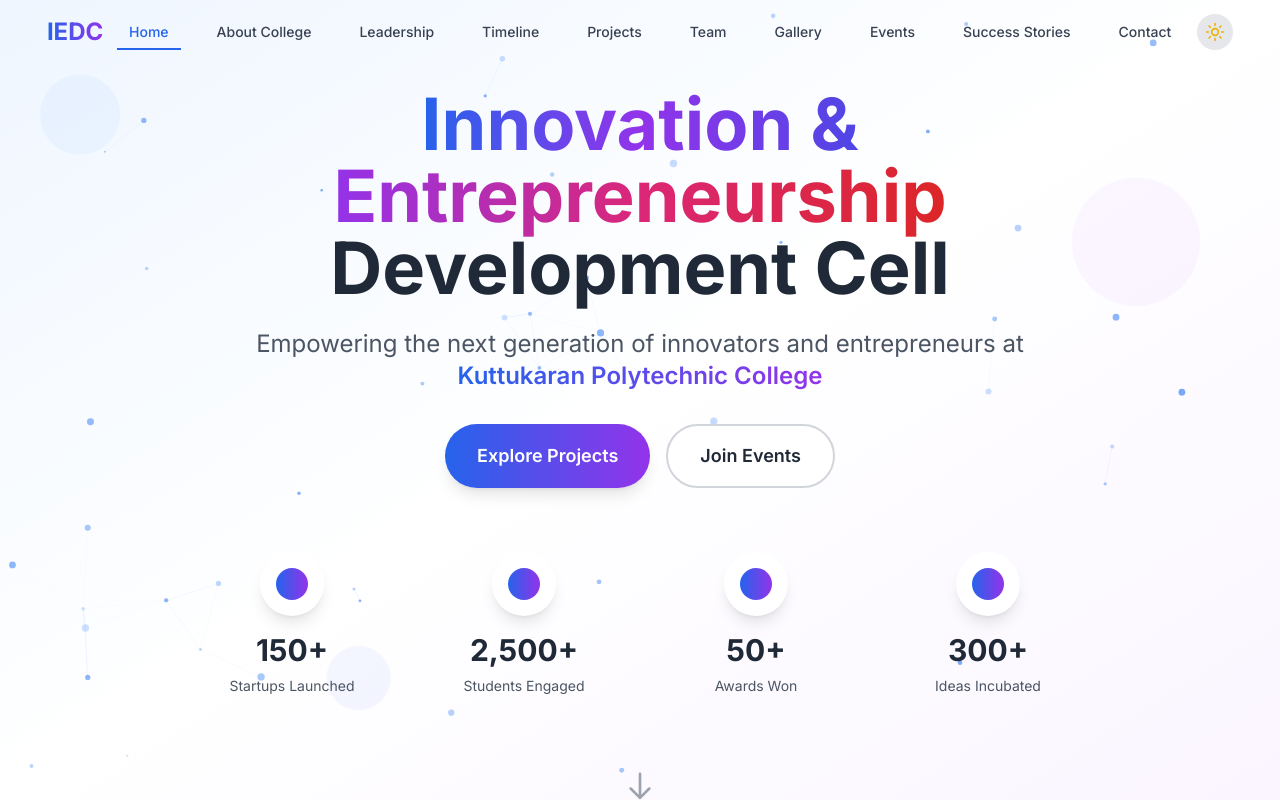
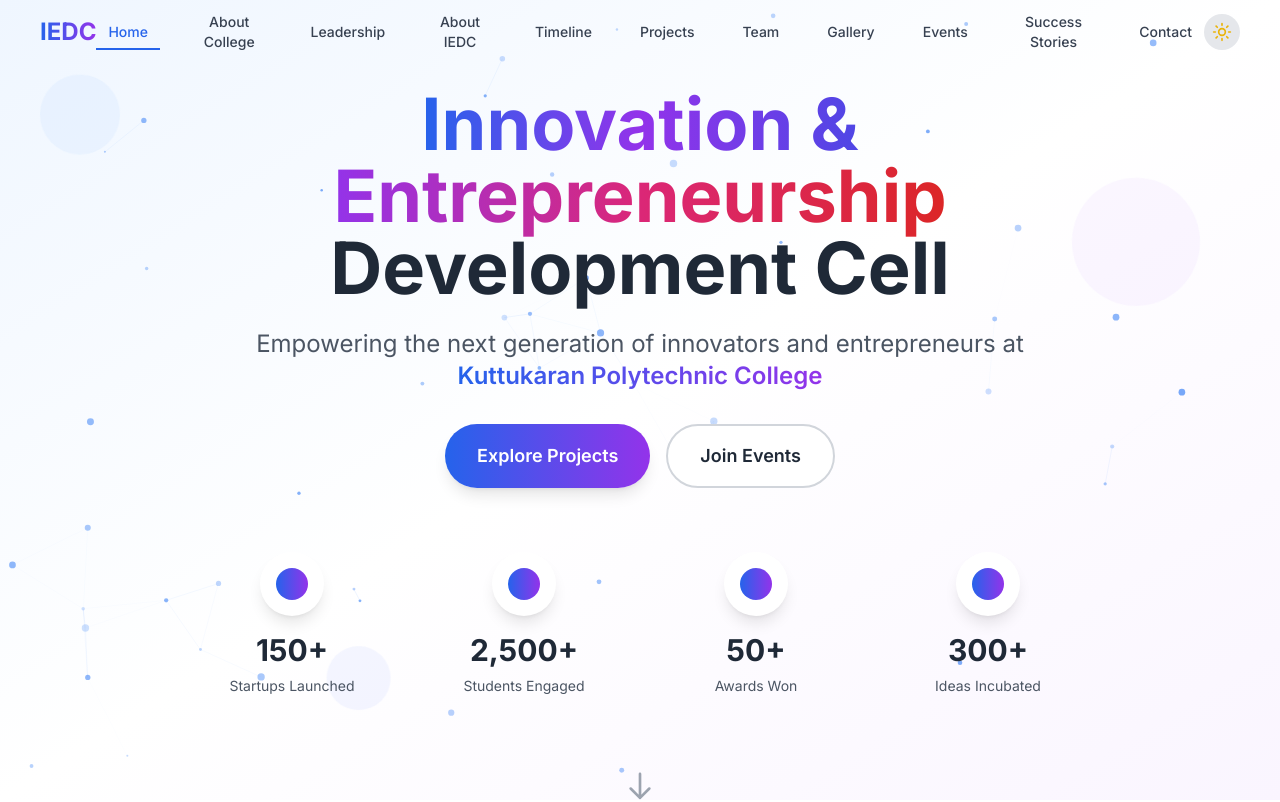
Before and after one commit to Abhinavsathyann/KPTC-IEDC, a React (Vite) app: page / in a window 1280 px wide. Shown: the top 802 px of the page. Built offline with nearby package versions, Linux system fonts and the light colour scheme.

Commit message:
modified:   src/components/Navigation.tsx

```diff
--- a/src/components/Navigation.tsx
+++ b/src/components/Navigation.tsx
@@ -20,6 +20,7 @@ const Navigation: React.FC<NavigationProps> = ({
     { id: "home", label: "Home" },
     { id: "about-college", label: "About College" },
     { id: "leadership", label: "Leadership" },
+    { id: "about", label: "About IEDC" },
     { id: "timeline", label: "Timeline" },
     { id: "projects", label: "Projects" },
     { id: "team", label: "Team" },
```
